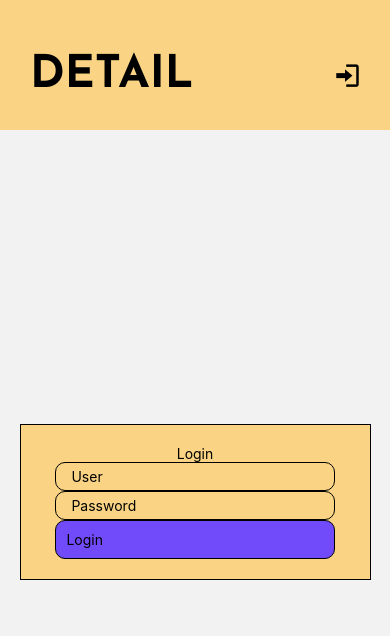
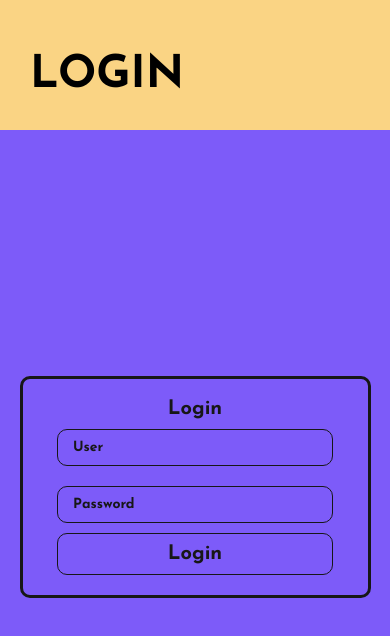
Before and after one commit to emikourtis/ReactNative, a React Native app: screen /Login in a window 390 px wide. Shown: the top 636 px of the page. Built offline with nearby package versions, Linux system fonts and the light colour scheme.

Commit message:
ajustando styles , btns y nav

```diff
--- a/src/Wrappers/CardShadow.js
+++ b/src/Wrappers/CardShadow.js
@@ -1,5 +1,5 @@
-import { StyleSheet, Text, View } from 'react-native'
-import React from 'react'
+import { StyleSheet, View } from 'react-native'
+
 
 const CardShadow = ({children,style}) => {
   return (
--- /dev/null
+++ b/src/components/BtnHome.js
@@ -0,0 +1,16 @@
+import { StyleSheet, Text, TouchableOpacity, View } from 'react-native'
+import { Ionicons } from "@expo/vector-icons"
+import Home from '../screens/Home'
+
+const BtnHome = ({navigation, route}) => {
+
+    return (
+        <TouchableOpacity onPress={() => navigation.navigate("Home")}>
+            <Ionicons name="md-home" size={24} color="black" />
+        </TouchableOpacity>
+    )
+}
+
+export default BtnHome
+
+const styles = StyleSheet.create({})
--- a/src/components/Categories.js
+++ b/src/components/Categories.js
@@ -8,6 +8,7 @@ const Categories = ({navigation, route}) => {
   return (
 
       <FlatList
+      navigation={navigation} route={route}
         style={styles.container}
         data={categories}
         keyExtractor={item => item}
--- a/src/components/CategoryItem.js
+++ b/src/components/CategoryItem.js
@@ -6,7 +6,7 @@ import CardShadow from '../Wrappers/CardShadow'
 const CategoryItem = ({category, navigation, route}) => {
   return (
 
-      <Pressable onPress={()=>navigation.navigate("Categories", {category})}>
+      <Pressable navigation={navigation} route={route} onPress={()=>navigation.navigate("Categories", {category})}>
         <CardShadow style={styles.container}>
             <Text style={styles.text}>{category} </Text>
         </CardShadow>
@@ -32,6 +32,6 @@ const styles = StyleSheet.create({
     text:{
         fontFamily:"Josefin",
         textTransform:"uppercase",
-        fontSize:27
+        fontSize:20
     }
 })
--- a/src/components/Header.js
+++ b/src/components/Header.js
@@ -1,15 +1,15 @@
-import { Pressable, StyleSheet, Text, View } from 'react-native'
+import { StyleSheet, Text, TouchableOpacity, View } from 'react-native'
 import { colors } from '../Global/colors'
 import { Entypo } from "@expo/vector-icons"
+import BtnHome from './BtnHome'
+
 
 const Header = ({title, navigation, route}) => {
 
   return (
     <View style={styles.container} >
       <Text style={styles.text} >{title} </Text>
-      <Pressable style={styles.btn} onPress={()=>navigation.navigate("Login")} >
-        <Entypo name="login" color="black" size={25} />
-      </Pressable>
+
     </View>
   )
 }
--- a/src/components/ProductItem.js
+++ b/src/components/ProductItem.js
@@ -1,4 +1,4 @@
-import { Image, Pressable, StyleSheet, Text } from 'react-native'
+import { Image, Pressable, StyleSheet, Text, View } from 'react-native'
 import { colors } from '../Global/colors'
 
 
@@ -10,8 +10,10 @@ const ProductItem = ({item, navigation, route}) => {
         resizeMode="cover"
         source={{uri:item.thumbnail}}
         />
+        <View style={styles.textContainer} >
       <Text style={styles.text} >{item.title} </Text>
       <Text style={styles.price} >$ {item.price} </Text>
+      </View>
     </Pressable>
   )
 }
@@ -33,13 +35,18 @@ const styles = StyleSheet.create({
         gap:30
     },
     image:{
-        width:50,
-        height:50
+        width:120,
+        height:120
     },
     text:{
-        fontFamily:"Josefin"
+        fontFamily:"Josefin",
+        width:"80%"
     },
     price:{
-        fontSize:17
+        fontSize:28,
+        color:colors.blue
+    },
+    textContainer:{
+      width:"60%"
     }
 })
--- a/src/components/Search.js
+++ b/src/components/Search.js
@@ -1,8 +1,8 @@
-import { Pressable, StyleSheet, Text, TextInput, View } from 'react-native'
+import { StyleSheet, Text, TextInput, TouchableOpacity, View } from 'react-native'
 import { colors } from '../Global/colors'
 import { useState } from 'react'
-import { AntDesign, Entypo, Ionicons } from "@expo/vector-icons"
-
+import { AntDesign, Entypo } from "@expo/vector-icons"
+import BtnHome from './BtnHome';
 
 
 const Search = ({ setKeyWord, navigation, route }) => {
@@ -34,17 +34,16 @@ const Search = ({ setKeyWord, navigation, route }) => {
             value={input}
             onChangeText={(t) => setInput(t)}
           />
-          <Pressable onPress={search}>
+          <TouchableOpacity onPress={search}>
             <AntDesign name="search1" color="black" size={25} />
-          </Pressable>
-          <Pressable onPress={removeItemSearch}>
+          </TouchableOpacity>
+          <TouchableOpacity onPress={removeItemSearch}>
             <Entypo name="circle-with-cross" color="black" size={25} />
-          </Pressable>
-          <Pressable onPress={()=>navigation.navigate("Home")}>
-            <Ionicons name="md-home" size={24} color="black" />
-          </Pressable>
-          {error ? <Text style={styles.errorInput}>{error}</Text> : null}
+          </TouchableOpacity>
+          <BtnHome navigation={navigation} route={route}/>
+
         </View>
+        {error ? <Text style={styles.errorInput}>{error}</Text> : null}
       </View>
     );
   };
@@ -63,7 +62,7 @@ const Search = ({ setKeyWord, navigation, route }) => {
       gap: 10,
       alignContent: "center",
       alignItems: "center",
-      paddingHorizontal: 10, // Añadido para mejorar la presentación
+      paddingHorizontal: 10,
     },
     input: {
       backgroundColor: colors.crema,
--- a/src/navigation/Navigator.js
+++ b/src/navigation/Navigator.js
@@ -18,10 +18,13 @@ const Navigator = () => {
         screenOptions={
             ({route})=>{
                 return {
-                    header : () => <Header title={
+                    header : () => <Header
+                                            title={
                                         route.name === "Home" ? "Categories" :
                                         route.name === "Categories" ? route.params.category :
+                                        route.name === "Login" ? "Login" :
                                         "Detail"
+
                     }               />
                 }
             }
--- a/src/screens/ItemDetail.js
+++ b/src/screens/ItemDetail.js
@@ -1,11 +1,41 @@
-import { StyleSheet, Text, View } from 'react-native'
+import { StyleSheet, Text, View, Image, Pressable } from 'react-native'
+import BtnHome from '../components/BtnHome'
+import { useEffect, useState } from 'react'
+import { colors } from '../Global/colors'
+import allProducts from '../Data/products.json'
 
 
-const ItemDetail = ({route}) => {
+const ItemDetail = ({navigation, route}) => {
   const {id} = route.params
+  const [product, setProduct] = useState({})
+  const images = product.images ? product.images : []
+  useEffect(() => {
+    const productFinded = allProducts.find(product =>product.id === id)
+    setProduct(productFinded)
+  }, [id])
+
   return (
     <View style={styles.container} >
-      <Text>ItemDetail</Text>
+      <View style={styles.Content}>
+      <Image
+            style={styles.image}
+            source={{uri:images[1]}}
+            resizeMode='cover'
+          />
+          <View style={styles.containerText}>
+            <Text style={styles.title}>{product.title}</Text>
+            <Text style={styles.description}>{product.description}</Text>
+          </View>
+          <View style={styles.containerPrice}>
+            <Text style={styles.price}>$ {product.price}</Text>
+            <Pressable style={styles.buyNow} onPress={()=>navigation.navigate("Login")}>
+              <Text style={styles.buyNowText}>Buy Now</Text>
+            </Pressable>
+            <BtnHome navigation={navigation} route={route} />
+          </View>
+
+      </View>
+
     </View>
   )
 }
@@ -13,9 +43,60 @@ const ItemDetail = ({route}) => {
 export default ItemDetail
 
 const styles = StyleSheet.create({
-    container: {
-        flex:1,
-        justifyContent:"center",
-        alignItems:"center"
-    }
+  container:{
+    width:"100%",
+    flex:1,
+    justifyContent:"start",
+    alignItems:"center",
+    borderRadius:10,
+    backgroundColor:colors.pink,
+
+},
+Content:{
+  width:"100%"
+},
+
+image:{
+  width:"100%",
+  height:300
+},
+ containerText:{
+  gap:25,
+  paddingHorizontal:5,
+  paddingVertical:25
+ },
+ containerPrice:{
+    width:"100%",
+    flexDirection:"row",
+    justifyContent:"space-around",
+    alignItems:"center",
+    marginVertical:10
+ },
+ title:{
+  fontSize:30,
+  fontWeight:"bold"
+ },
+ description:{
+  fontFamily:"Josefin",
+  fontSize:17
+ },
+ price:{
+  fontSize:50,
+  fontFamily:"Lobster"
+ },
+ buyNow:{
+  width:"auto",
+  backgroundColor:colors.green,
+  paddingVertical:5,
+  paddingHorizontal:10,
+  borderRadius:15,
+  shadowOpacity:"1",
+  shadowOffset:""
+ },
+ buyNowText:{
+  color:colors.blue,
+  fontSize:35,
+  fontFamily:"Lobster"
+}
+
 })
--- a/src/screens/ItemListCategories.js
+++ b/src/screens/ItemListCategories.js
@@ -28,7 +28,7 @@ const ItemListCategories = ({ navigation, route }) => {
   return (
     <>
 
-      <Search setKeyWord={setKeyWord}  />
+      <Search setKeyWord={setKeyWord} navigation={navigation} route={route} />
       <FlatList
         style={styles.container}
         data={products}
--- a/src/screens/Login.js
+++ b/src/screens/Login.js
@@ -1,15 +1,15 @@
 import { StyleSheet, Text, TextInput, TouchableOpacity, View } from 'react-native'
 import { colors } from '../Global/colors'
 
-const Login = () => {
+const Login = ({ navigation, route }) => {
   return (
     <View style={styles.container} >
       <View style={styles.Form} >
-      <Text>Login</Text>
-      <TextInput style={styles.input} placeholder='User'/>
-      <TextInput style={styles.input} placeholder='Password'/>
-      <TouchableOpacity style={styles.btn} >
-        <Text>Login</Text>
+        <Text style={styles.title}>Login</Text>
+        <TextInput style={styles.input} placeholder='User' />
+        <TextInput style={styles.input} placeholder='Password' />
+        <TouchableOpacity style={styles.btn} onPress={() => navigation.navigate("Home")}>
+          <Text style={styles.btnText}>Login</Text>
         </TouchableOpacity>
       </View>
 
@@ -20,34 +20,48 @@ const Login = () => {
 export default Login
 
 const styles = StyleSheet.create({
-    container:{
-        flex:1,
-        marginTop:30,
-        width:"100%",
-        alignItems:"center",
-        justifyContent:"center",
-        gap:20
+  container: {
+    flex: 1,
+    width: "100%",
+    alignItems: "center",
+    justifyContent: "center",
+    gap: 20,
+    backgroundColor: colors.blue,
+    opacity:0.9
   },
-    input:{
-        borderWidth:1,
-        width:"80%",
+  input: {
+    borderWidth: 1,
+    width: "80%",
+    borderRadius: 10,
+    paddingLeft: 15,
+    paddingVertical: 10,
+    margin: 10,
+    fontFamily:"Josefin"
+  },
+  Form: {
+    width: "90%",
+    paddingVertical: 20,
+    borderWidth: 3,
+    alignItems: "center",
+    justifyContent: "center",
     borderRadius:10,
-        paddingLeft:15,
-        paddingVertical:5
+
   },
-    Form:{
-        backgroundColor:colors.orange,
-        width:"90%",
-        paddingVertical:20,
-        borderWidth:1,
-        alignItems:"center",
-        justifyContent:"center",
+  btn: {
+    width: "80%",
+    borderWidth: 1,
+    backgroundColor: colors.blue,
+    padding: 10,
+    borderRadius: 10,
+    alignItems: "center",
+    justifyContent: "center"
   },
-    btn:{
-        width:"80%",
-        borderWidth:1,
-        backgroundColor:colors.blue,
-        padding:10,
-        borderRadius:10
+  title:{
+    fontFamily:"Josefin",
+    fontSize:20
+  },
+  btnText:{
+    fontFamily:"Josefin",
+    fontSize:20
   }
 })
```
Lines whose indentation alone changed are shown as unchanged.
